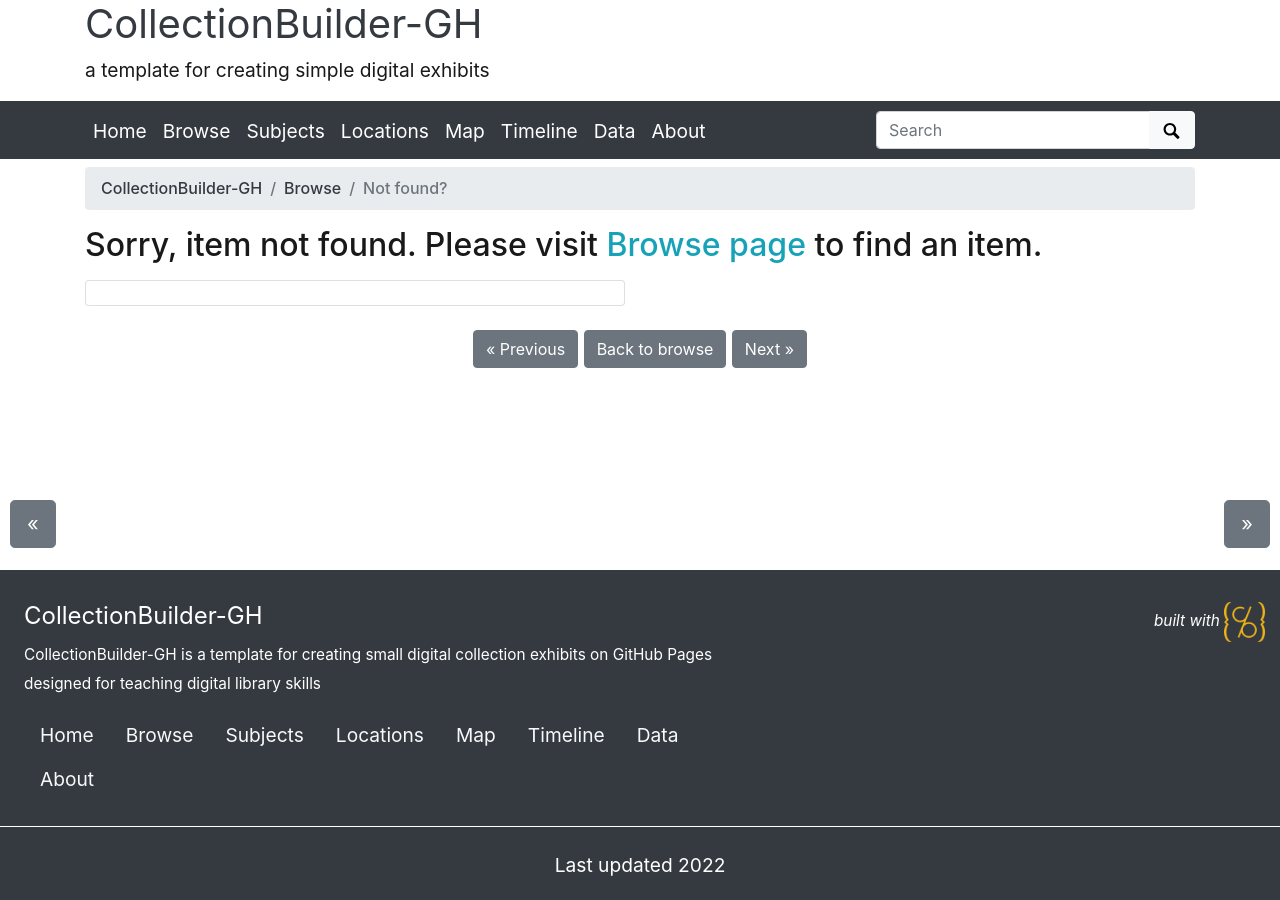
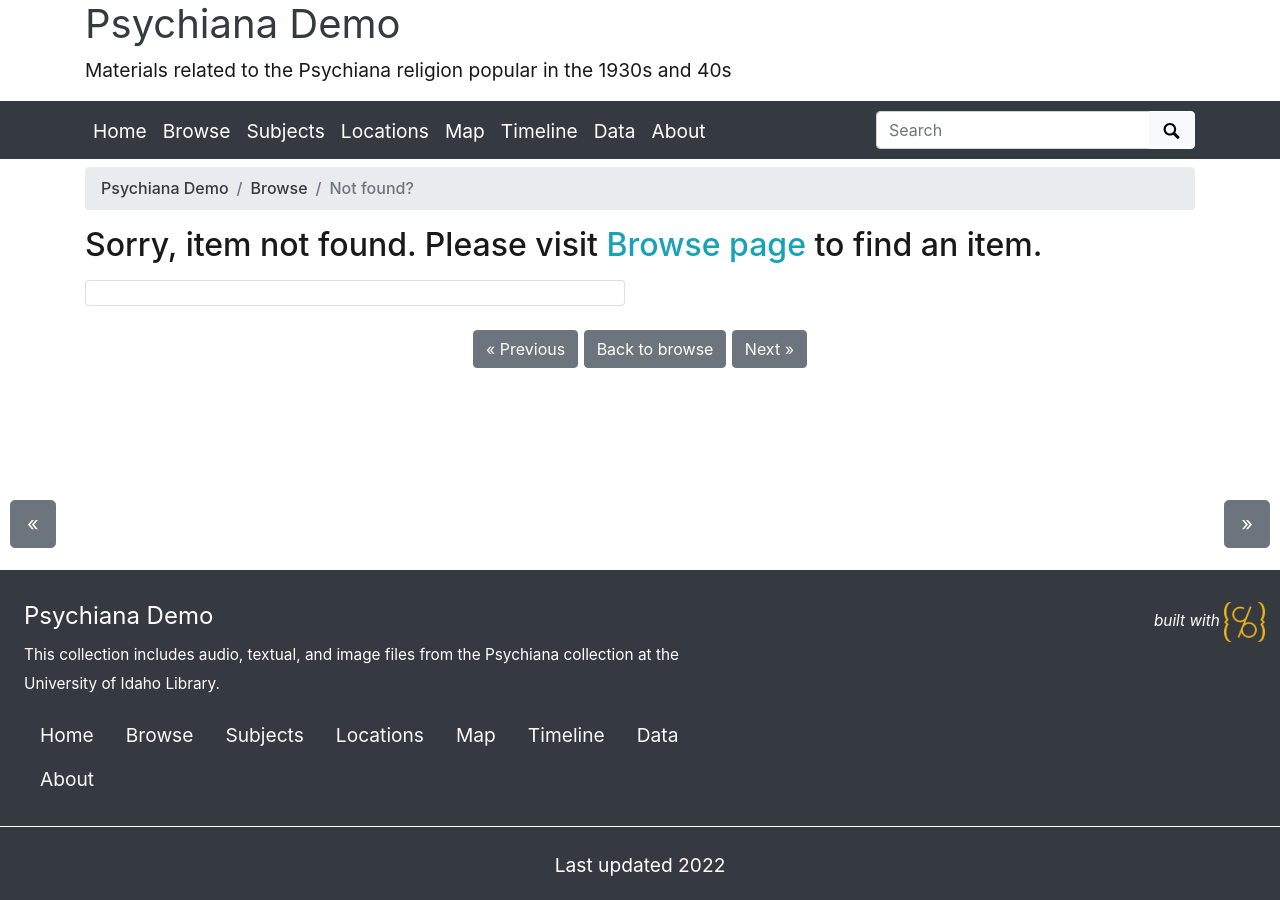
Before and after one commit to angelap13/Practice, a Jekyll site: the page built from pages/item.md, in a window 1280 px wide. Built offline with Jekyll 4.4.1, drawn with Linux system fonts in a browser that asks for light colours.

Commit message:
Added psychiana collection to config

```diff
--- a/_config.yml
+++ b/_config.yml
@@ -20,21 +20,21 @@
 # SITE SETTINGS
 #
 # title of site appears in banner
-title: CollectionBuilder-GH
+title: Psychiana Demo
 # tagline, a short phrase that will appear throughout the site in the top banner
-tagline: a template for creating simple digital exhibits
+tagline: Materials related to the Psychiana religion popular in the 1930s and 40s
 # description appears in meta tags and other locations
 # this description might appear in search result lists, keep around 160 characters max
-description: "CollectionBuilder-GH is a template for creating small digital collection exhibits on GitHub Pages designed for teaching digital library skills"
+description: "This collection includes audio, textual, and image files from the Psychiana collection at the University of Idaho Library."
 # creator of the digital collection, to appear in meta tags; we typically use our GitHub usernames but feel free to just use your name
-author: CollectionBuilder
+author: Angela Pesi
 
 ##########
 # COLLECTION SETTINGS
 #
 # Set the metadata for your collection (the name of the csv file in your _data directory that describes the objects in your collection)
 # Use the filename of your CSV **without** the ".csv" extension! E.g. _data/demo-metadata.csv --> "demo-metadata"
-metadata: demo-metadata
+metadata: psychiana
 
 ##########
 # Site/Organization Branding
@@ -61,7 +61,7 @@
 # ROBOTS EXCLUDE
 #
 # set noindex to true if you do NOT want Google to index your site
-# noindex: true
+noindex: true
 
 ##########
 # BUILD SETTINGS
```
